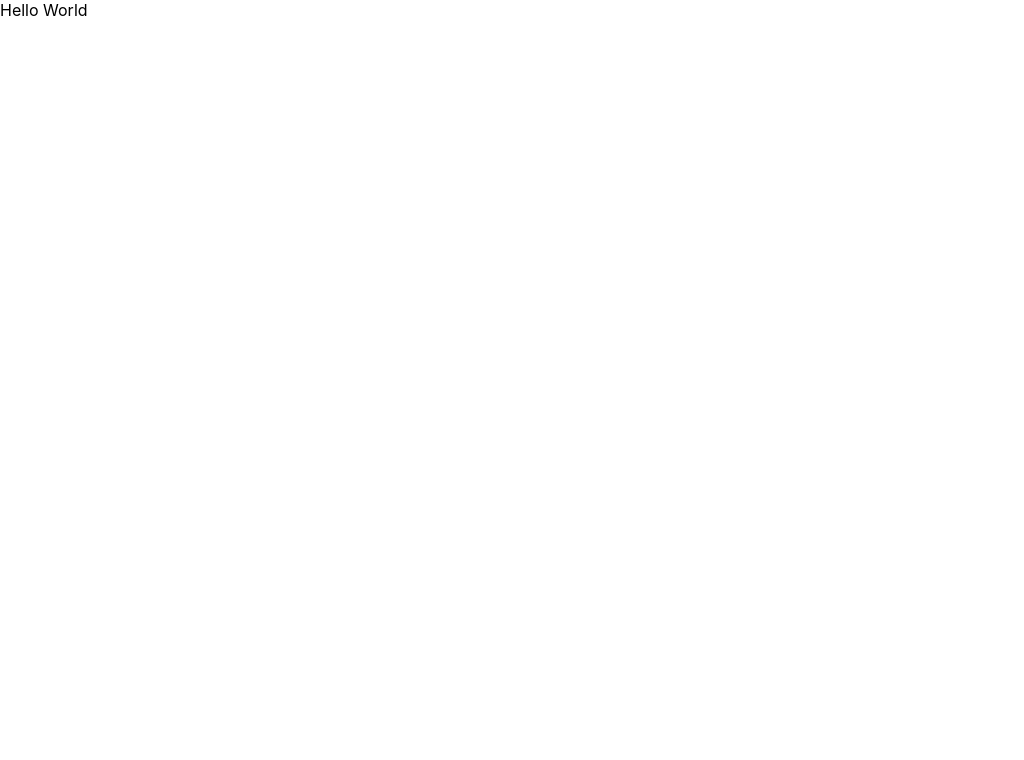
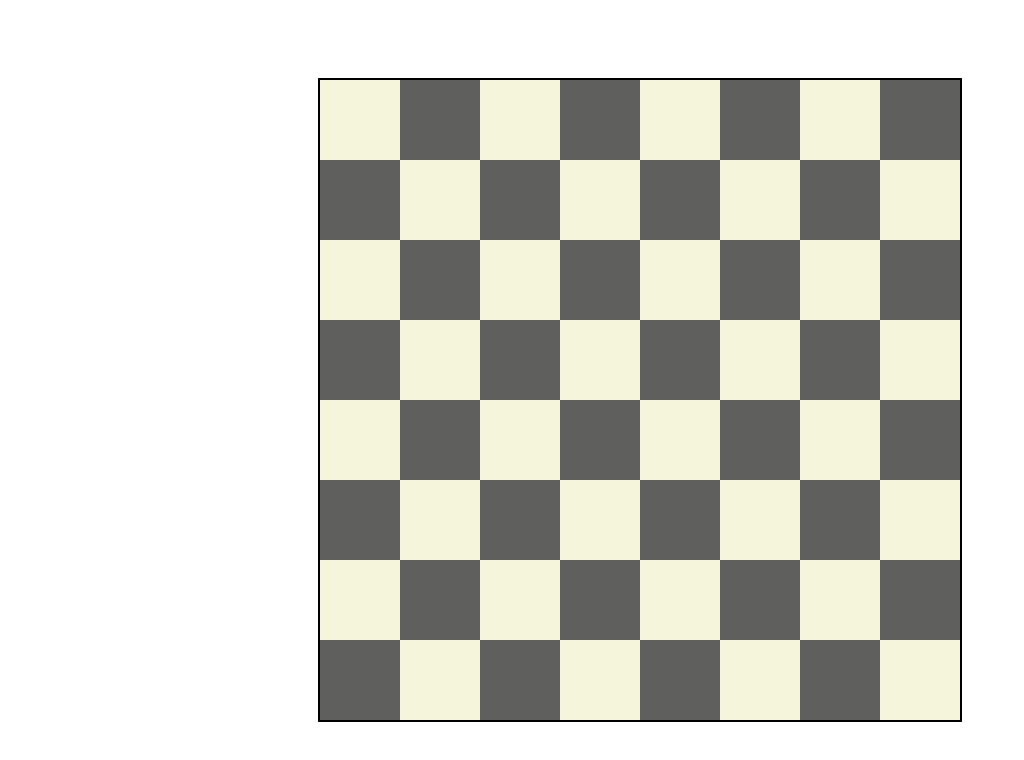
Before and after one commit to eduard15x/chess-game-challenge, a React (Create React App) app: page / in a window 1280 px wide. Shown: the top 760 px of the page, without its empty margins (0-1024 px from the left). Built offline with nearby package versions, Linux system fonts and the light colour scheme.

Commit message:
Creating the chess board
install sass package for styling
create new component to create the chess board
adding little styling for it

```diff
--- a/package.json
+++ b/package.json
@@ -9,6 +9,7 @@
     "react": "^18.2.0",
     "react-dom": "^18.2.0",
     "react-scripts": "5.0.1",
+    "sass": "^1.62.1",
     "web-vitals": "^2.1.4"
   },
   "scripts": {
--- a/src/App.js
+++ b/src/App.js
@@ -1,5 +1,12 @@
+// components
+import ChessBoard from "./components/chessBoard";
+
 function App() {
-  return <div className="App">Hello World</div>;
+  return (
+    <div className="App">
+      <ChessBoard />
+    </div>
+  );
 }
 
 export default App;
--- /dev/null
+++ b/src/components/chessBoard.jsx
@@ -0,0 +1,24 @@
+import React from "react";
+
+function ChessBoard() {
+  const rows = [1, 2, 3, 4, 5, 6, 7, 8];
+  const cols = ["a", "b", "c", "d", "e", "f", "g", "h"];
+
+  return (
+    <div className="chess-board">
+      {rows.map((row, rowIndex) => (
+        <div key={rowIndex} className={`${row} row`}>
+          {cols.map((col, colIndex) => (
+            <div
+              key={colIndex}
+              id={`col-${col}`}
+              className={`${row % 2 === colIndex % 2 ? "dark" : "white"}`}
+            ></div>
+          ))}
+        </div>
+      ))}
+    </div>
+  );
+}
+
+export default ChessBoard;
--- a/src/index.css
+++ /dev/null
@@ -1,13 +0,0 @@
-body {
-  margin: 0;
-  font-family: -apple-system, BlinkMacSystemFont, 'Segoe UI', 'Roboto', 'Oxygen',
-    'Ubuntu', 'Cantarell', 'Fira Sans', 'Droid Sans', 'Helvetica Neue',
-    sans-serif;
-  -webkit-font-smoothing: antialiased;
-  -moz-osx-font-smoothing: grayscale;
-}
-
-code {
-  font-family: source-code-pro, Menlo, Monaco, Consolas, 'Courier New',
-    monospace;
-}
--- a/src/index.js
+++ b/src/index.js
@@ -1,6 +1,6 @@
 import React from "react";
 import ReactDOM from "react-dom/client";
-import "./index.css";
+import "./index.scss";
 import App from "./App";
 
 const root = ReactDOM.createRoot(document.getElementById("root"));
--- /dev/null
+++ b/src/index.scss
@@ -0,0 +1,41 @@
+body {
+  margin: 0;
+  font-family: -apple-system, BlinkMacSystemFont, "Segoe UI", "Roboto", "Oxygen",
+    "Ubuntu", "Cantarell", "Fira Sans", "Droid Sans", "Helvetica Neue",
+    sans-serif;
+  -webkit-font-smoothing: antialiased;
+  -moz-osx-font-smoothing: grayscale;
+}
+
+code {
+  font-family: source-code-pro, Menlo, Monaco, Consolas, "Courier New",
+    monospace;
+}
+
+.chess-board {
+  position: absolute;
+  top: 50%;
+  left: 50%;
+  transform: translate(-50%, -50%);
+  width: 640px;
+  height: 640px;
+  border: 2px solid black;
+
+  .row {
+    display: flex;
+  }
+
+  .dark {
+    color: #5f5f5d;
+    background-color: #5f5f5d;
+    width: 80px;
+    height: 80px;
+  }
+
+  .white {
+    color: beige;
+    background-color: beige;
+    width: 80px;
+    height: 80px;
+  }
+}
```
Also changed, not shown: 1 other file (tests, documents, lock files or other folders).
